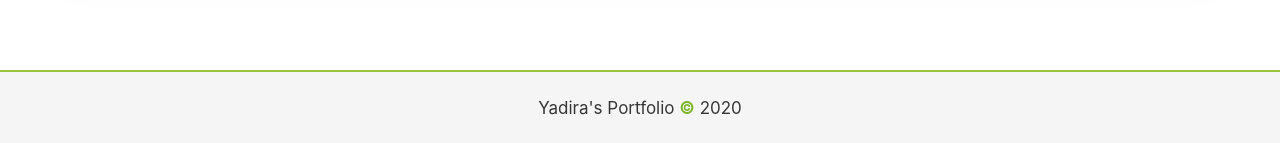
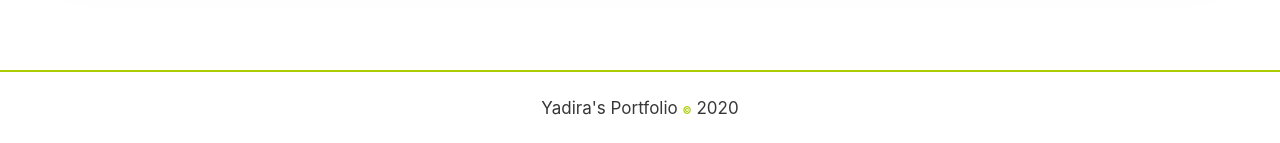
Before and after one commit to ystamaritq/ystamaritq.github.io, a React (Create React App) app: page / in a window 1280 px wide. Shown: the part 3188-3331 px from the top of the page. Built offline with nearby package versions, Linux system fonts and the light colour scheme.

Commit message:
changed colors on portfolio

```diff
--- a/src/components/Footer/style.css
+++ b/src/components/Footer/style.css
@@ -1,13 +1,14 @@
 .footer {
 	flex-shrink: 0;
 	margin-top: 100px;
-	background-color: whitesmoke;
+	background-color: white;
 	color: rgb(55, 55, 55);
 	font-size: 17px;
-	border-top: 2px #9bc53d solid;
+	border-top: 2px #aacc00 solid;
 }
 
 .custom-style {
-	color: rgb(125, 182, 40);
+	color: #aacc00;
 	font-weight: bold;
+	font-size: 10px;
 }
```
